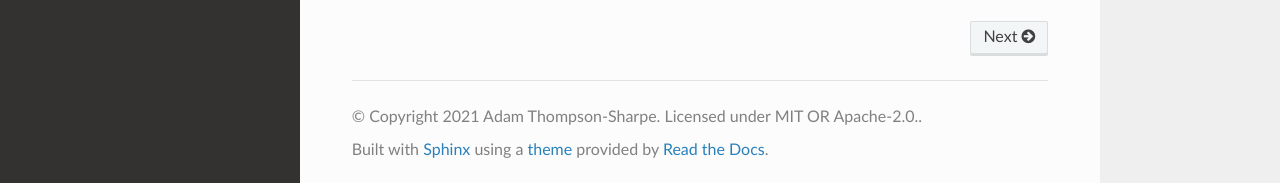
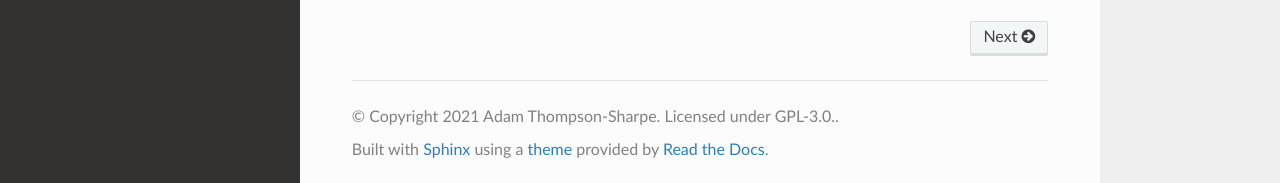
Before and after one commit to MysteryBlokHed/databind, a Sphinx documentation site: the page built from docs/index.rst, in a window 1280 px wide and 985 px high. Shown: the part 799-982 px from the top of the window. Built offline with Sphinx 7.4.7 and the Read the Docs theme 2.0.0, drawn with Linux system fonts in a browser that asks for light colours.

Commit message:
Fix docs license

```diff
--- a/docs/conf.py
+++ b/docs/conf.py
@@ -17,7 +17,7 @@
 # -- Project information -----------------------------------------------------
 
 project = 'Databind'
-copyright = '2021 Adam Thompson-Sharpe. Licensed under MIT OR Apache-2.0.'
+copyright = '2021 Adam Thompson-Sharpe. Licensed under GPL-3.0.'
 author = 'Adam Thompson-Sharpe'
 
 # The full version, including alpha/beta/rc tags
```
